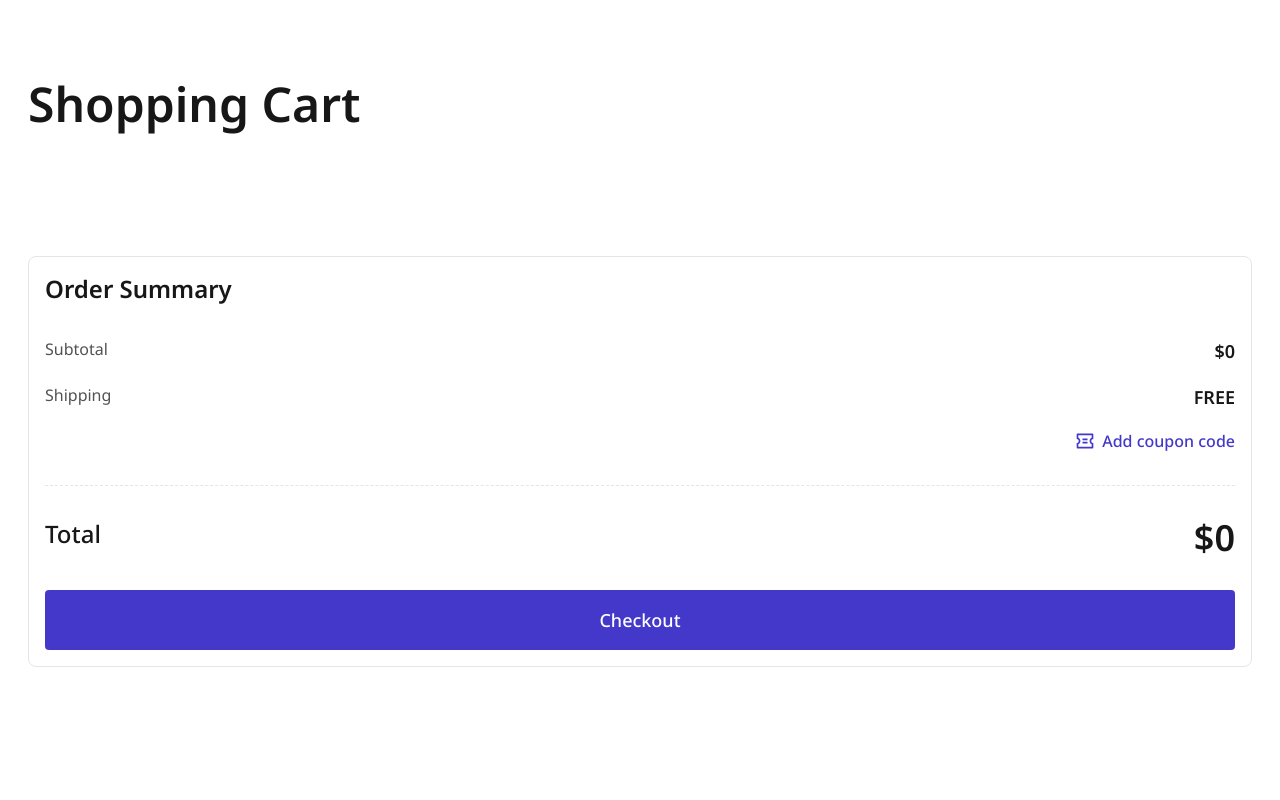
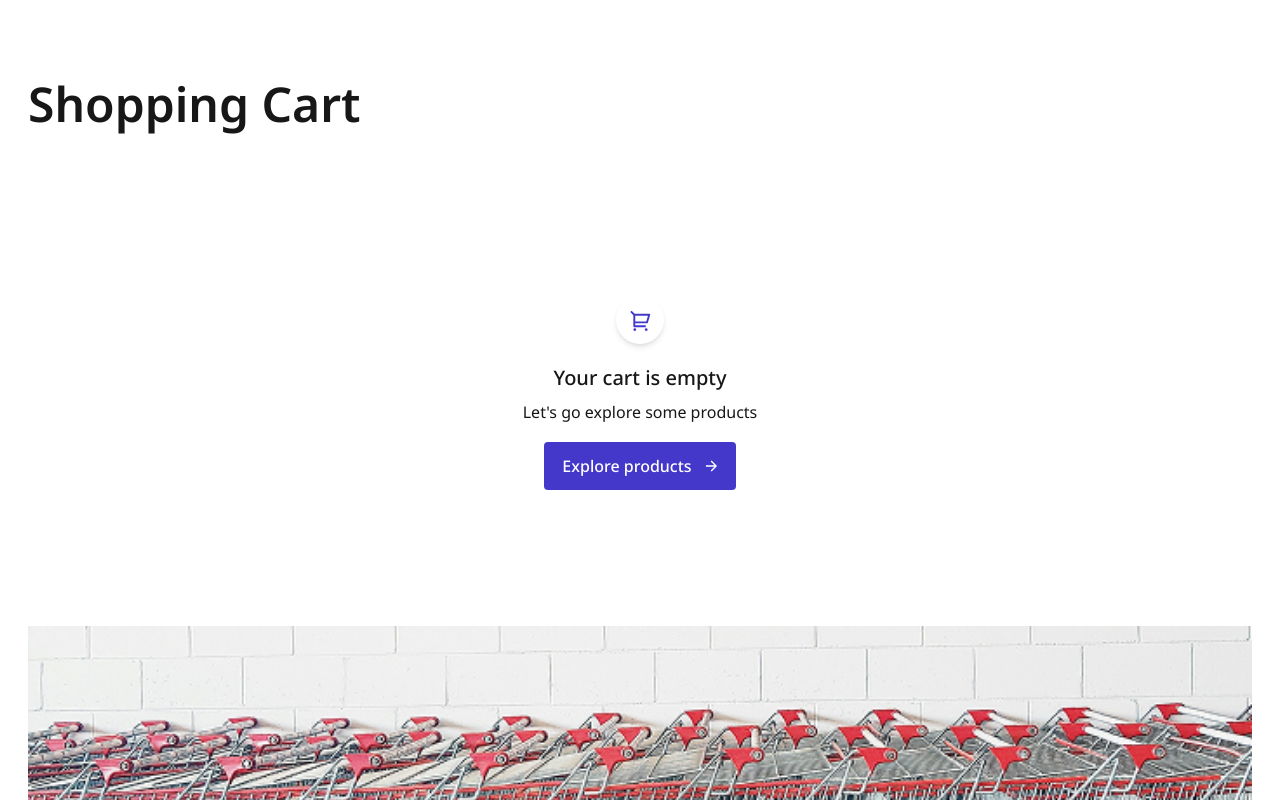
Before and after one commit to Olliekse/clothes-shop, a React (Vite) app: page /clothes-shop/cart in a window 1280 px wide. Shown: the top 800 px of the page. Built offline with nearby package versions, Linux system fonts and the light colour scheme.

Commit message:
added cart feature

```diff
--- a/package.json
+++ b/package.json
@@ -9,7 +9,7 @@
     "build": "tsc -b && vite build",
     "lint": "eslint .",
     "preview": "vite preview",
-    "server": "json-server --watch src/data/products.json --port 9000",
+    "server": "json-server --watch src/api/db.json --port 9000",
     "predeploy": "npm run build",
     "deploy": "gh-pages -d dist"
   },
--- a/src/components/Button.tsx
+++ b/src/components/Button.tsx
@@ -32,6 +32,30 @@ function Button({ type, children, disabled, onClick }: ButtonProps) {
     );
   }
 
+  if (type === "explore") {
+    return (
+      <button
+        className="w-[192px] flex justify-center items-center gap-[8px] min-[768px]:gap-[13px] bg-indigo-700 py-[12px] px-[18px] rounded text-white font-medium disabled:bg-neutral-100 disabled:text-neutral-400"
+        disabled={disabled}
+        onClick={onClick}
+      >
+        {children}
+      </button>
+    );
+  }
+
+  if (type === "apply") {
+    return (
+      <button
+        className="disabled:bg-neutral-100 disabled:text-neutral-400 flex justify-center items-center bg-white px-[21px] rounded border-[0.5px] border-solid shadow-md hover:bg-neutral-50 transition-all duration-200 focus:outline-4 focus:outline-offset-1 focus:outline-purple-200"
+        disabled={disabled}
+        onClick={onClick}
+      >
+        {children}
+      </button>
+    );
+  }
+
   return null;
 }
 
--- a/src/features/cart/Cart.tsx
+++ b/src/features/cart/Cart.tsx
@@ -3,7 +3,10 @@ import Quantity from "../../components/Quantity";
 import { useCartStore } from "../../store/cartStore";
 import type { CartItem } from "../../store/cartStore";
 
+import cartImg from "../../assets/images/cart.jpg";
+
 import { capitalizeFirstLetter } from "../products/utils/productHelpers";
+import { useRef, useState } from "react";
 
 // const dummyData = [
 //   {
@@ -56,20 +59,32 @@ function Cart() {
     return price % 1 === 0 ? price.toString() : price.toFixed(2);
   }
 
+  const [couponShow, setCouponShow] = useState(false);
+  const [couponCode, setCouponCode] = useState("");
+
   const subtotal = items.reduce((sum, item) => {
     const itemPrice = item.price;
     const discount = item.discount || 0;
+
     const discountedPrice = itemPrice - (itemPrice * discount) / 100;
     return sum + discountedPrice * item.quantity;
   }, 0);
 
-  const total = subtotal;
+  const coupon = couponCode ? 5 : 0;
+  const total = subtotal - coupon;
+
+  const couponField = useRef<HTMLInputElement>(null);
 
   return (
-    <div className="flex gap-[16px] min-[768px]:gap-[64px] flex-col px-[12px] pt-[48px] min-[768px]:pt-[64px] min-[1440px]:p-[96px] min-[1440px]:grid min-[1440px]:grid-cols-[800px_1fr] min-[1440px]:gap-x-[32px]">
+    <div
+      className={`flex min-[768px]:gap-[64px] flex-col px-[12px] pt-[48px] min-[768px]:pt-[64px] min-[1440px]:p-[96px] ${items.length > 0 ? "min-[1440px]:grid" : ""} min-[1440px]:grid-cols-[800px_1fr] min-[1440px]:gap-x-[32px]`}
+    >
       <h1 className="font-semibold text-3xl text-neutral-900 min-[768px]:font-semibold min-[768px]:text-5xl min-[768px]:text-neutral-900">
         Shopping Cart
       </h1>
+
+      {items.length > 0 && (
+        <>
           <ul className="min-[1440px]:col-start-1">
             {items.map((item, index) => (
               <div
@@ -130,7 +145,7 @@ function Cart() {
               </div>
             ))}
           </ul>
-      <div className="border border-solid border-neutral-200 rounded-lg p-[16px]">
+          <div className="border border-solid border-neutral-200 rounded-lg pt-[16px] px-[16px] pb-[48px] min-[768px]:p-[32px]">
             <h2 className="font-semibold text-2xl text-neutral-900 pb-[32px]">
               Order Summary
             </h2>
@@ -142,9 +157,12 @@ function Cart() {
             </div>
             <div className="flex justify-between">
               <p className="text-base text-neutral-600">Shipping</p>
-          <span className="font-semibold text-lg text-neutral-900">FREE</span>
+              <span className="font-semibold text-lg text-neutral-900">
+                FREE
+              </span>
             </div>
-        <div className="flex justify-end items-center gap-[8px] pt-[18px] pb-[32px]">
+            {!couponShow ? (
+              <div className="flex justify-end items-center gap-[8px] pt-[18px]">
                 <svg
                   width="18"
                   height="16"
@@ -157,12 +175,70 @@ function Cart() {
                     fill="#4338CA"
                   />
                 </svg>
-
-          <p className="font-medium text-base text-indigo-700 ">
+                <p
+                  onClick={() => setCouponShow(!couponShow)}
+                  className="font-medium text-base text-indigo-700 "
+                >
                   Add coupon code
                 </p>
               </div>
-        <div className="flex justify-between pt-[32px] border-t-[1px] border-dashed border-neutral-200">
+            ) : (
+              <div className="flex flex-col pt-[18px]">
+                <div className="flex flex-row justify-between">
+                  {couponCode && (
+                    <>
+                      <span className="text-sm text-indigo-700 bg-indigo-50 px-2.5 py-1 rounded-full border border-solid border-indigo-200">
+                        {couponCode}
+                      </span>
+                      <p>-$5.00</p>
+                    </>
+                  )}
+                </div>
+                <label className="pt-[16px] pb-[6px] text-neutral-700 text-sm font-medium">
+                  Coupon code
+                </label>
+                <div className="flex gap-[8px]">
+                  <input
+                    maxLength={11}
+                    ref={couponField}
+                    className="w-full items-center gap-2 self-stretch bg-neutral-50 px-3.5 py-2.5 rounded border border-solid border-neutral-200 flex-row justify-between placeholder:text-sm placeholder:text-neutral-500"
+                    type="text"
+                    placeholder="Enter coupon code"
+                  />
+                  <Button
+                    type="apply"
+                    onClick={() => {
+                      if (couponField.current) {
+                        setCouponCode(couponField.current.value);
+                        couponField.current.value = "";
+                      }
+                    }}
+                  >
+                    Apply
+                  </Button>
+                </div>
+                {couponCode && (
+                  <div className="flex items-center gap-[9px] bg-gray-200 px-[10px] py-1 rounded border-[0.5px] border-solid border-neutral-200 w-[144px] mt-[8px] text-sm">
+                    {couponCode}
+                    <svg
+                      onClick={() => setCouponCode("")}
+                      width="12"
+                      height="12"
+                      viewBox="0 0 12 12"
+                      fill="none"
+                      xmlns="http://www.w3.org/2000/svg"
+                    >
+                      <path
+                        d="M6.00058 4.82208L10.1253 0.697266L11.3038 1.87577L7.17908 6.00058L11.3038 10.1253L10.1253 11.3038L6.00058 7.17908L1.87577 11.3038L0.697266 10.1253L4.82208 6.00058L0.697266 1.87577L1.87577 0.697266L6.00058 4.82208Z"
+                        fill="black"
+                      />
+                    </svg>
+                  </div>
+                )}
+              </div>
+            )}
+
+            <div className="flex justify-between pt-[26px] border-t-[1px] border-dashed border-neutral-200 mt-[36px]">
               <p className="font-medium text-2xl text-neutral-900">Total</p>
               <span className="font-semibold text-4xl text-right text-neutral-900">
                 ${formatPrice(total)}
@@ -172,6 +248,53 @@ function Cart() {
               Checkout
             </Button>
           </div>
+        </>
+      )}
+      {items.length === 0 && (
+        <div className="flex flex-col min-[1440px]:flex-row gap-[32px] pt-[48px] min-[768px]:pt-[0]">
+          <div className="flex flex-col items-center pt-[105px] pb-[90px] min-[768px]:py-[104px] px-[42px] min-[1440px]:px-[126px] min-[1440px]:py-[120px]">
+            <div className="w-12 h-12 bg-white rounded-full shadow-md flex content-center justify-center flex-wrap">
+              <svg
+                width="21"
+                height="21"
+                viewBox="0 0 22 22"
+                fill="none"
+                xmlns="http://www.w3.org/2000/svg"
+              >
+                <path
+                  d="M3.50436 5.41662L0.261719 2.17398L1.67593 0.759766L4.91857 4.00241H20.1603C20.7126 4.00241 21.1603 4.45012 21.1603 5.00241C21.1603 5.09973 21.1461 5.19653 21.1182 5.28975L18.7182 13.2898C18.5913 13.7127 18.2019 14.0024 17.7603 14.0024H5.50436V16.0024H16.5044V18.0024H4.50436C3.95207 18.0024 3.50436 17.5547 3.50436 17.0024V5.41662ZM5.50436 6.00241V12.0024H17.0163L18.8163 6.00241H5.50436ZM5.00436 22.0024C4.17593 22.0024 3.50436 21.3308 3.50436 20.5024C3.50436 19.674 4.17593 19.0024 5.00436 19.0024C5.83279 19.0024 6.50436 19.674 6.50436 20.5024C6.50436 21.3308 5.83279 22.0024 5.00436 22.0024ZM17.0044 22.0024C16.1759 22.0024 15.5044 21.3308 15.5044 20.5024C15.5044 19.674 16.1759 19.0024 17.0044 19.0024C17.8328 19.0024 18.5044 19.674 18.5044 20.5024C18.5044 21.3308 17.8328 22.0024 17.0044 22.0024Z"
+                  fill="#4338CA"
+                />
+              </svg>
+            </div>
+            <h2 className="font-medium text-xl text-center text-neutral-900 pb-[8px] pt-[22px] min-[768px]:pt-[20px]">
+              Your cart is empty
+            </h2>
+            <p className="text-neutral-900 pb-[18px]">
+              Let's go explore some products
+            </p>
+            <Button onClick={() => {}} type="explore">
+              Explore products
+              <svg
+                width="13"
+                height="12"
+                viewBox="0 0 13 12"
+                fill="none"
+                xmlns="http://www.w3.org/2000/svg"
+              >
+                <path
+                  d="M9.39696 5.30524L5.67196 1.58023L6.65404 0.598145L12.0556 5.99969L6.65404 11.4011L5.67196 10.4191L9.39696 6.69413H0.944458V5.30524H9.39696Z"
+                  fill="white"
+                />
+              </svg>
+            </Button>
+          </div>
+          <img
+            className="h-[180px] min-[768px]:h-[320px] w-[full] object-cover min-[1440px]:w-[696px] min-[1440px]:h-[432px]"
+            src={cartImg}
+          />
+        </div>
+      )}
     </div>
   );
 }
```
Also changed, not shown: src/assets/images/cart.jpg (added). Lines whose indentation alone changed are shown as unchanged.
